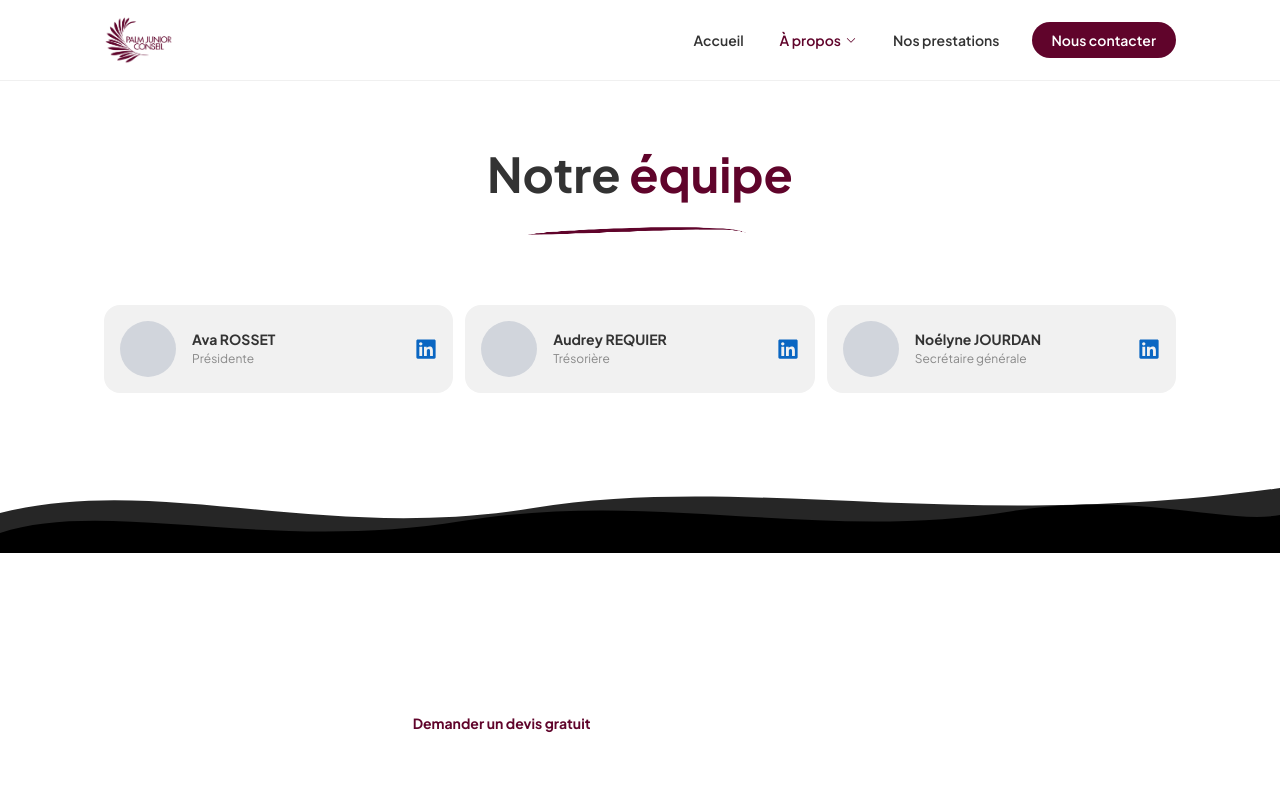
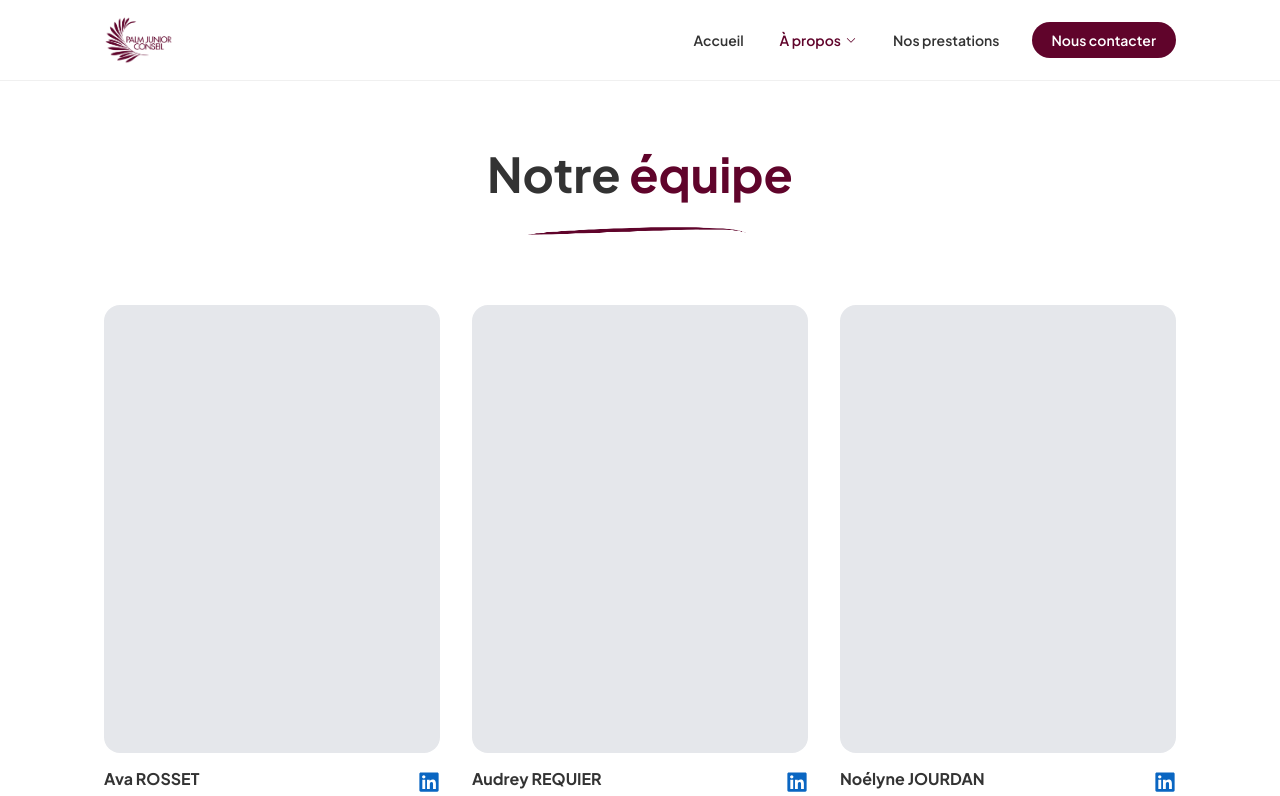
Before and after one commit to Stitchal/pjc-website, a Next.js app: page /a-propos/notre-equipe in a window 1280 px wide. Shown: the top 796 px of the page. Built offline with nearby package versions, Linux system fonts and the light colour scheme.

Commit message:
updated card format

```diff
--- a/app/a-propos/notre-equipe/page.tsx
+++ b/app/a-propos/notre-equipe/page.tsx
@@ -30,32 +30,38 @@ const members: Member[] = [
 
 function MemberCard({ member }: { member: Member }) {
   return (
-    <div className="flex items-center gap-4 bg-gray-light rounded-2xl p-4">
-      {/* Avatar */}
-      <div className="shrink-0 h-14 w-14 rounded-full overflow-hidden bg-gray-300" />
-
-      {/* Info */}
-      <div className="flex-1 min-w-0">
-        <p className="font-bold text-gray-dark text-sm leading-tight">
-          {member.firstName} {member.lastName}
-        </p>
-        <p className="text-xs text-gray-dark/55 mt-0.5">{member.role}</p>
+    <div className="flex flex-col gap-4">
+      {/* Photo */}
+      <div className="relative aspect-[3/4] rounded-2xl overflow-hidden bg-gray-200">
+        {member.image && (
+          <Image
+            src={member.image}
+            alt={`${member.firstName} ${member.lastName}`}
+            fill
+            className="object-cover object-top"
+          />
+        )}
       </div>
 
-      {/* LinkedIn */}
-      <div className="shrink-0">
-        {member.linkedin ? (
+      {/* Infos */}
+      <div className="flex items-start justify-between gap-2">
+        <div>
+          <p className="font-bold text-gray-dark text-base leading-tight">
+            {member.firstName} {member.lastName}
+          </p>
+          <p className="text-sm text-gray-dark/55 mt-1">{member.role}</p>
+        </div>
+
+        {member.linkedin && (
           <a
             href={member.linkedin}
             target="_blank"
             rel="noopener noreferrer"
             aria-label={`LinkedIn de ${member.firstName} ${member.lastName}`}
-            className="text-[#0A66C2] hover:opacity-80 transition-opacity"
+            className="text-[#0A66C2] hover:opacity-75 transition-opacity shrink-0 mt-0.5"
           >
             <FaLinkedin size={22} />
           </a>
-        ) : (
-          <FaLinkedin size={22} className="text-gray-300" aria-hidden="true" />
         )}
       </div>
     </div>
@@ -65,7 +71,6 @@ function MemberCard({ member }: { member: Member }) {
 export default function NotreEquipePage() {
   return (
     <main>
-      {/* ── En-tête ── */}
       <section className="section-wrapper py-16">
         <div className="text-center mb-14">
           <h1 className="text-3xl md:text-4xl lg:text-5xl font-bold leading-tight text-gray-dark">
@@ -84,8 +89,7 @@ export default function NotreEquipePage() {
           </div>
         </div>
 
-        {/* Cartes membres */}
-        <div className="grid grid-cols-1 sm:grid-cols-2 lg:grid-cols-3 gap-3">
+        <div className="grid grid-cols-1 sm:grid-cols-2 lg:grid-cols-3 gap-8">
           {members.map((member, i) => (
             <MemberCard key={i} member={member} />
           ))}
```
